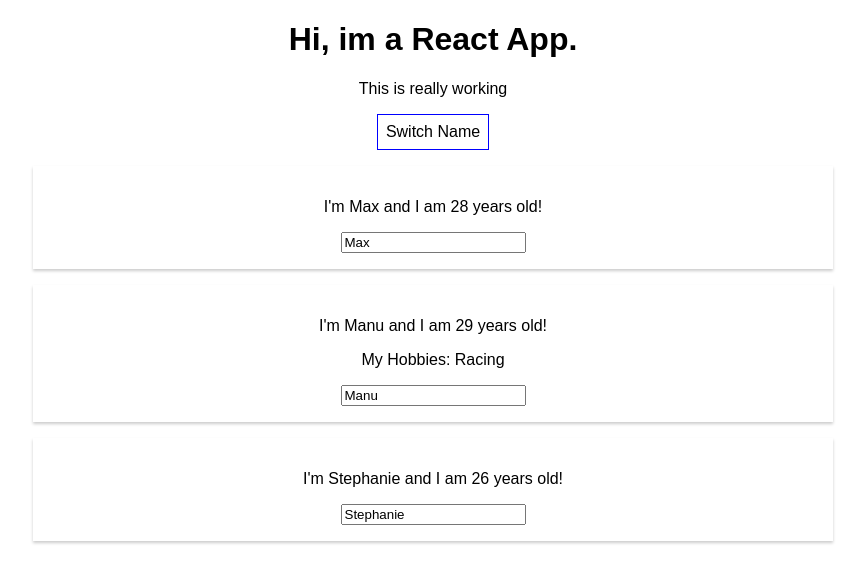
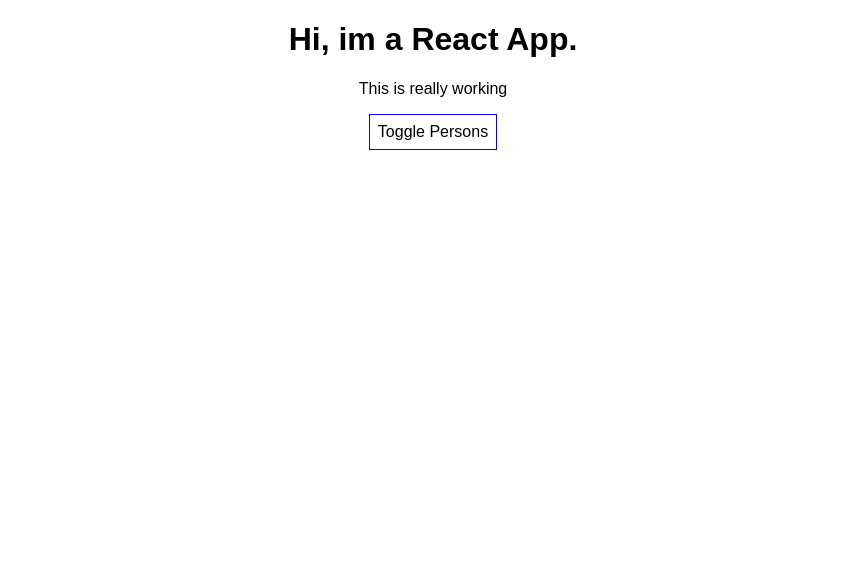
Before and after one commit to DiogoEPinto/react_complete_guide, a React (Create React App) app: page / in a window 1280 px wide. Shown: the top 582 px of the page, without its empty margins (207-1072 px from the left). Built offline with nearby package versions, Linux system fonts and the light colour scheme.

Commit message:
Rendering Content Conditionally

```diff
--- a/src/App.js
+++ b/src/App.js
@@ -11,7 +11,8 @@
       { name: 'Manu', age: 29 },
       { name: 'Stephanie', age: 26 }
     ],
-    otherState: 'some other value'
+    otherState: 'some other value',
+    showPersons: false
   }
 
   switchNameHandler = (newName) => {
@@ -34,6 +35,11 @@
     })
   }
 
+  togglePersonsHandler = () => {
+    const doesShow = this.state.showPersons;
+    this.setState({showPersons: !doesShow});
+  }
+
   render() {
     const style = {
       backgroundColor: 'white',
@@ -49,8 +55,11 @@
         <p>This is really working</p>
         <button
           style={style}
-        onClick={() => this.switchNameHandler('Maximilian!!')}>Switch Name</button>
+          onClick={this.togglePersonsHandler}>Toggle Persons</button>
 
+        {/* Checks if showPersons is true or false. If true renders the div. If false, defaults to null */}
+        {this.state.showPersons ?
+          <div>
             <Person
               name={this.state.persons[0].name}
               age={this.state.persons[0].age} />
@@ -62,6 +71,9 @@
             <Person
               name={this.state.persons[2].name}
               age={this.state.persons[2].age} />
+          </div> : null
+        }
+
       </div>
     );
 
```
Lines whose indentation alone changed are shown as unchanged.
